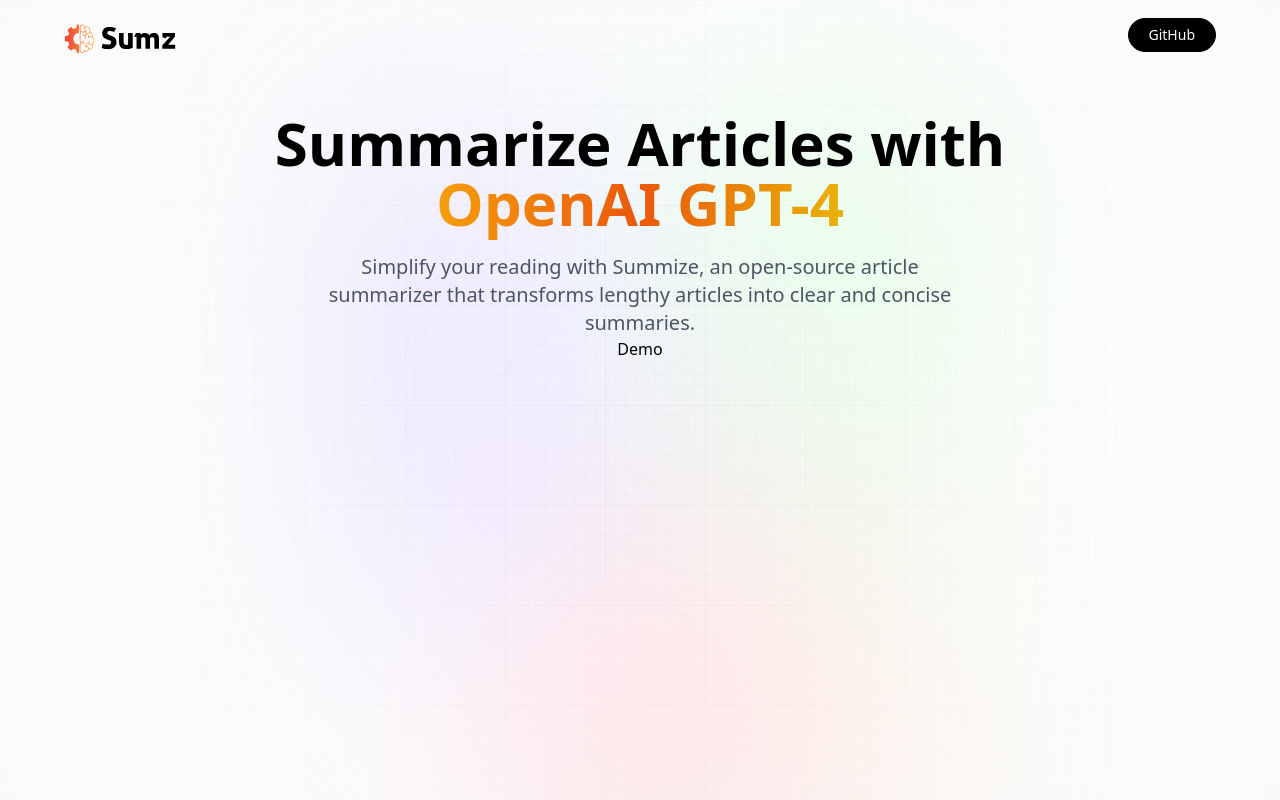
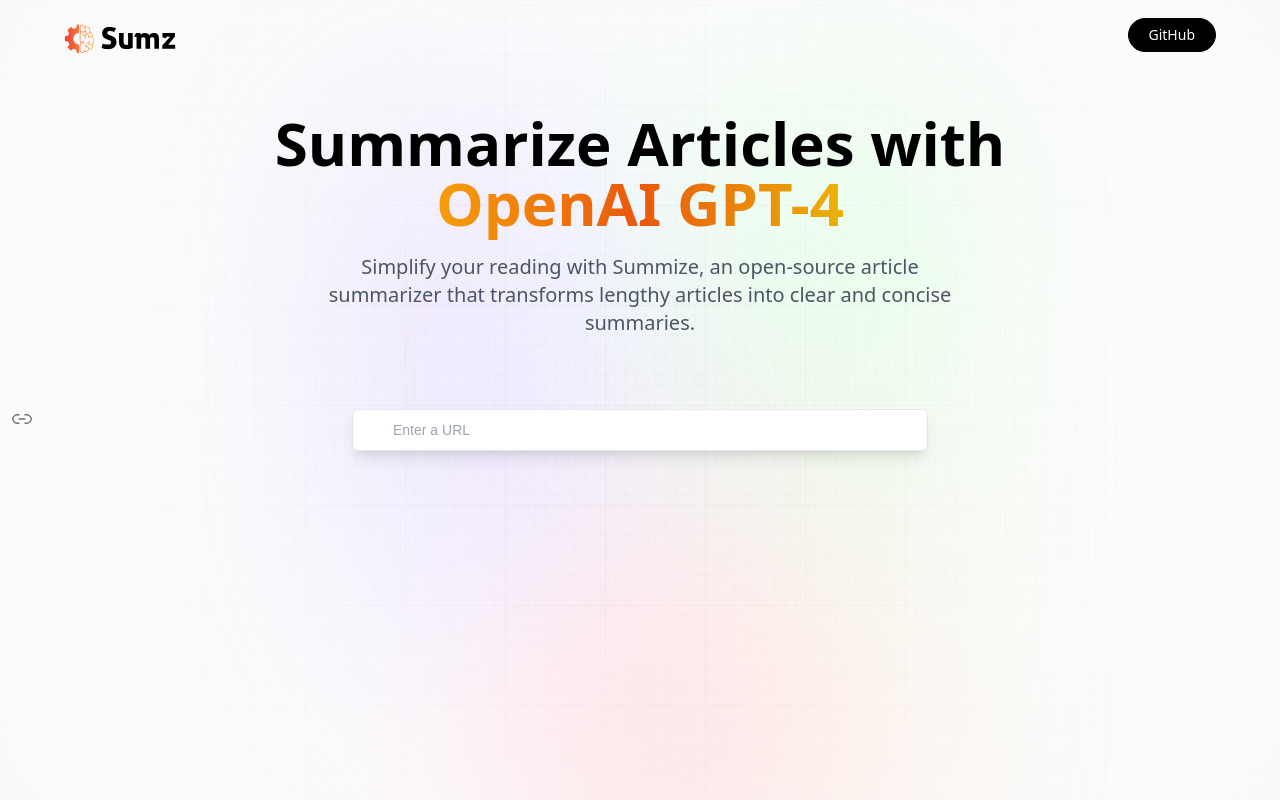
Before and after one commit to ngumartin/AI-Article-Summarizer, a React (Vite) app: page / in a window 1280 px wide. Built offline with nearby package versions, Linux system fonts and the light colour scheme; a web font is replaced by a local one.

Commit message:
Set up demo page, input and forms, in progress.

```diff
--- a/src/components/Demo.jsx
+++ b/src/components/Demo.jsx
@@ -1,8 +1,31 @@
-import React from 'react'
+import { useEffect, useState } from 'react';
+
+import { copy, linkIcon, loader, tick } from '../assets';
 
 const Demo = () => {
     return (
-    <div>Demo</div>
+        <section className='mt-16 w-full max-w-xl'>
+            {/* search */}
+            <div className='flex flex-col w-full gap-2'>
+                <form
+                className='relative flex justify-center items-center'
+                onSubmit={() => {}}>
+                </form>
+                <img
+                    src={linkIcon}
+                    alt='link_icon'
+                    className='absolute left-0 my-2 ml-3 w-5'
+                />
+                <input
+                    type="url"
+                    placeholder='Enter a URL'
+                    value=''
+                    onChange={() => {}}
+                    required
+                    className='url_input peer'
+                />
+            </div>
+        </section>
     )
 }
 
```
